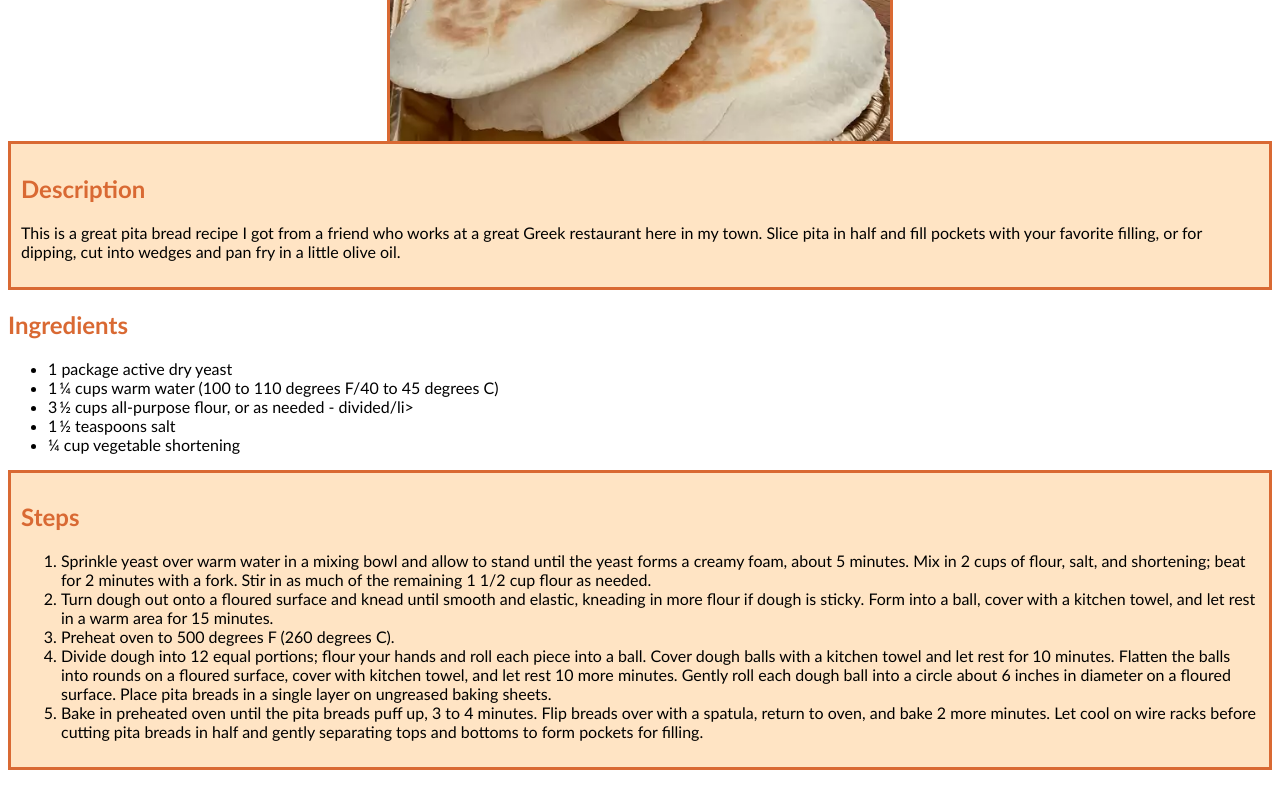
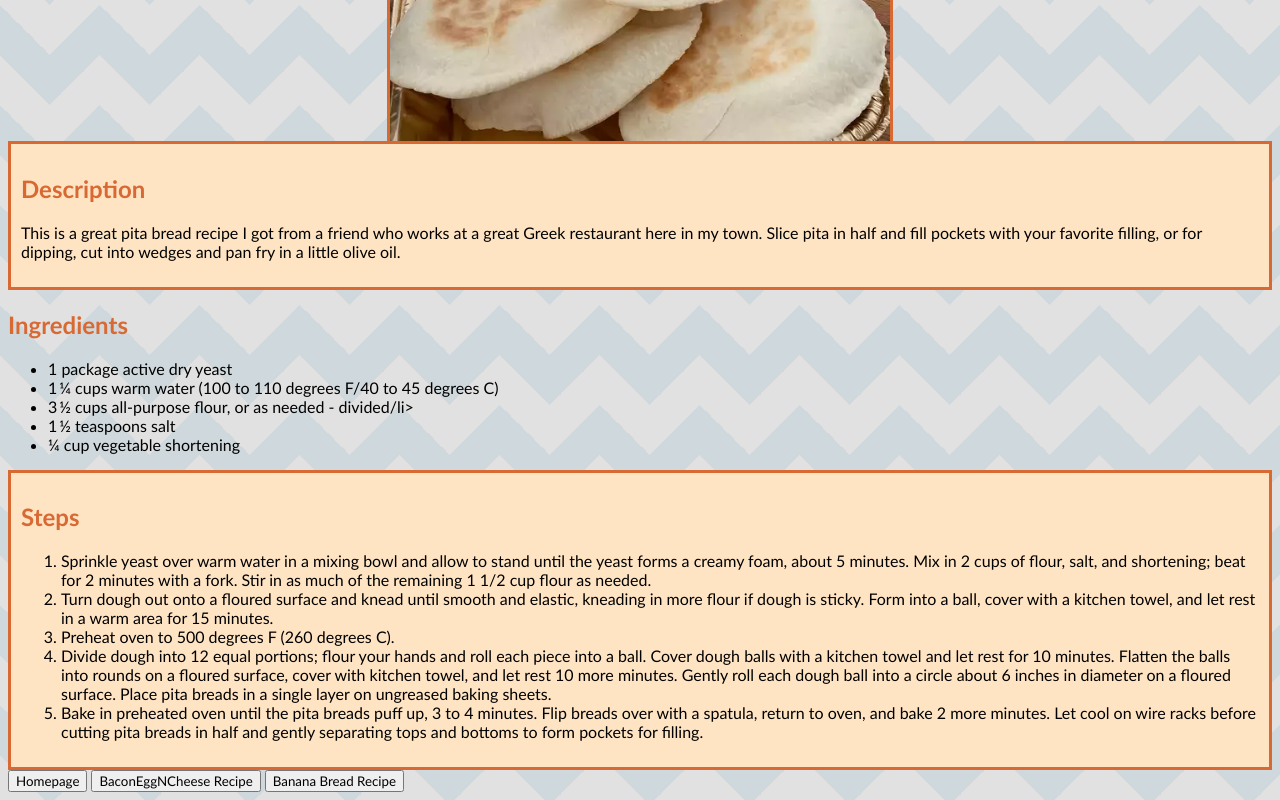
Before and after one commit to Newerk/odin_recipes, a plain HTML site: page pages/pitabread.html in a window 1280 px wide. Shown: the part 495-1295 px from the top of the page. Before the commit the page ends 1273 px from the top, so only its background shows below. Drawn offline with Linux system fonts and the light colour scheme.

Commit message:
Add Buttons To Click back to Homepage and Recipes
Adds an ease of use to the website.

```diff
--- a/pages/pitabread.html
+++ b/pages/pitabread.html
@@ -5,7 +5,7 @@
     <title>JO Special Eats</title>
     <link rel="stylesheet" href="../style.css">
 </head>
-<body>
+<body class="p">
     <button><a class="homepage-hyperlink" href="../index.html">Homepage</a></button>
 
     <div class = "pad">
@@ -50,4 +50,8 @@
     </div>
 
 </body>
+<button><a class="homepage-hyperlink" href="../index.html">Homepage</a></button>
+<button><a class="homepage-hyperlink" href="../pages/baconeggncheese.html">BaconEggNCheese Recipe</a></button>
+<button><a class="homepage-hyperlink" href="../pages/bananabread.html">Banana Bread Recipe</a></button>
+
 </html>
--- a/style.css
+++ b/style.css
@@ -1,3 +1,17 @@
+body.p {
+    --stripe: #cfd8dc;
+    --bg: #e1e1e1;
+
+    background: linear-gradient(135deg, var(--bg) 25%, transparent 25%) -50px 0,
+      linear-gradient(225deg, var(--bg) 25%, transparent 25%) -50px 0,
+      linear-gradient(315deg, var(--bg) 25%, transparent 25%),
+      linear-gradient(45deg, var(--bg) 25%, transparent 25%);
+    background-size: 100px 100px;
+    background-color: var(--stripe);
+  }
+
+
+
 h1 {
     color: #D96933;
     text-align: center;
```
Also changed, not shown: index.html (+1 -1 lines), pages/baconeggncheese.html (+6 -1 lines), pages/bananabread.html (+4 -1 lines).
